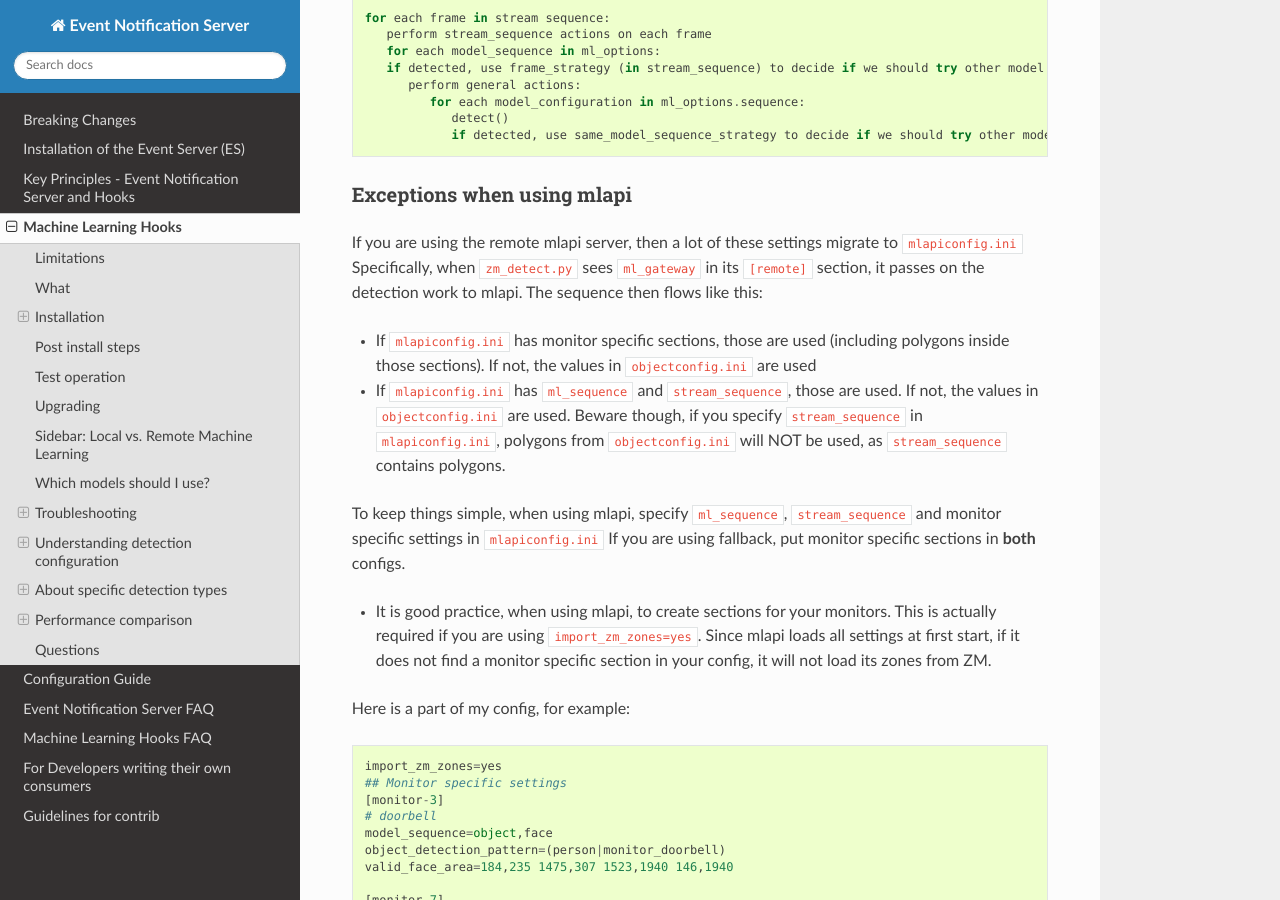
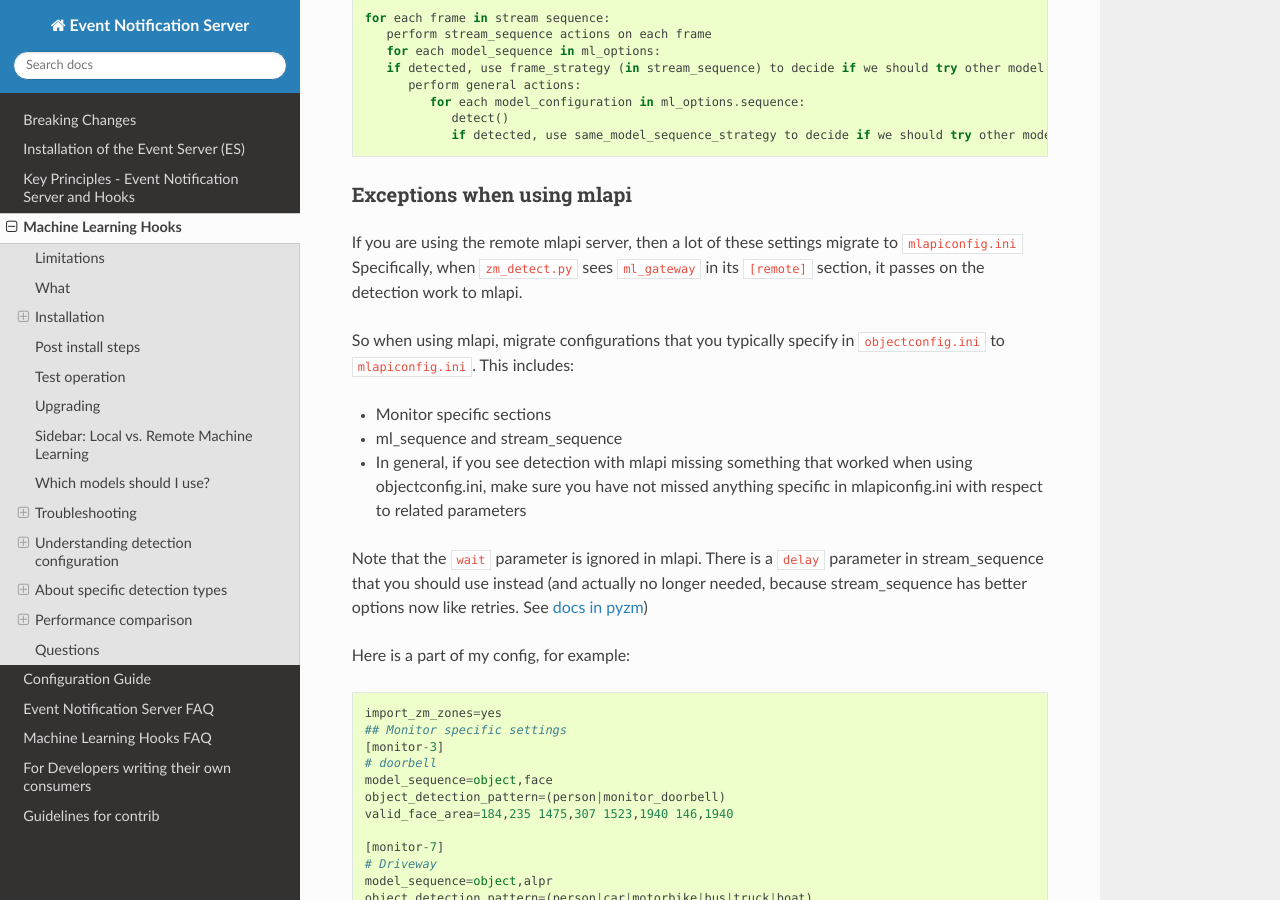
Before and after one commit to ZoneMinder/zmeventnotification, a Sphinx documentation site: the page built from docs/guides/hooks.rst, in a window 1280 px wide and 900 px high, scrolled down 12348 px. Built offline with Sphinx 7.4.7 and the Read the Docs theme 2.0.0, drawn with Linux system fonts in a browser that asks for light colours.

Commit message:
update docs to reflect mlapi zones

```diff
--- a/docs/guides/hooks.rst
+++ b/docs/guides/hooks.rst
@@ -610,18 +610,19 @@ Exceptions when using mlapi
 ^^^^^^^^^^^^^^^^^^^^^^^^^^^^^
 If you are using the remote mlapi server, then a lot of these settings migrate to ``mlapiconfig.ini``
 Specifically, when ``zm_detect.py`` sees ``ml_gateway`` in its ``[remote]`` section, it passes on
-the detection work to mlapi. The sequence then flows like this:
+the detection work to mlapi.
 
-- If ``mlapiconfig.ini`` has monitor specific sections, those are used (including polygons inside those sections). If not, the values in ``objectconfig.ini`` are used
-- If ``mlapiconfig.ini`` has ``ml_sequence`` and ``stream_sequence``, those are used. If not, the values in ``objectconfig.ini`` are used. Beware though, if you
-  specify ``stream_sequence`` in ``mlapiconfig.ini``, polygons from ``objectconfig.ini`` will NOT be used, as ``stream_sequence`` contains polygons.
+So when using mlapi, migrate configurations that you typically specify in ``objectconfig.ini`` to ``mlapiconfig.ini``. This includes:
 
-To keep things simple, when using mlapi, specify ``ml_sequence``, ``stream_sequence`` and monitor specific settings in ``mlapiconfig.ini``
-If you are using fallback, put monitor specific sections in **both** configs.
+- Monitor specific sections
+- ml_sequence and stream_sequence
+- In general, if you see detection with mlapi missing something that worked when using
+  objectconfig.ini, make sure you have not missed anything specific in mlapiconfig.ini
+  with respect to related parameters
 
-- It is good practice, when using mlapi, to create sections for your monitors. This is actually required if you are using
-  ``import_zm_zones=yes``. Since mlapi loads all settings at first start, if it does not find a monitor specific section in
-  your config, it will not load its zones from ZM.
+Note that the ``wait`` parameter is ignored in mlapi. There is a ``delay`` parameter in
+stream_sequence that you should use instead (and actually no longer needed, because stream_sequence
+has better options now like retries. See `docs in pyzm <https://pyzm.readthedocs.io/en/latest/source/pyzm.html#pyzm.ml.detect_sequence.DetectSequence.detect_stream>`__)
 
 Here is a part of my config, for example:
 
```
